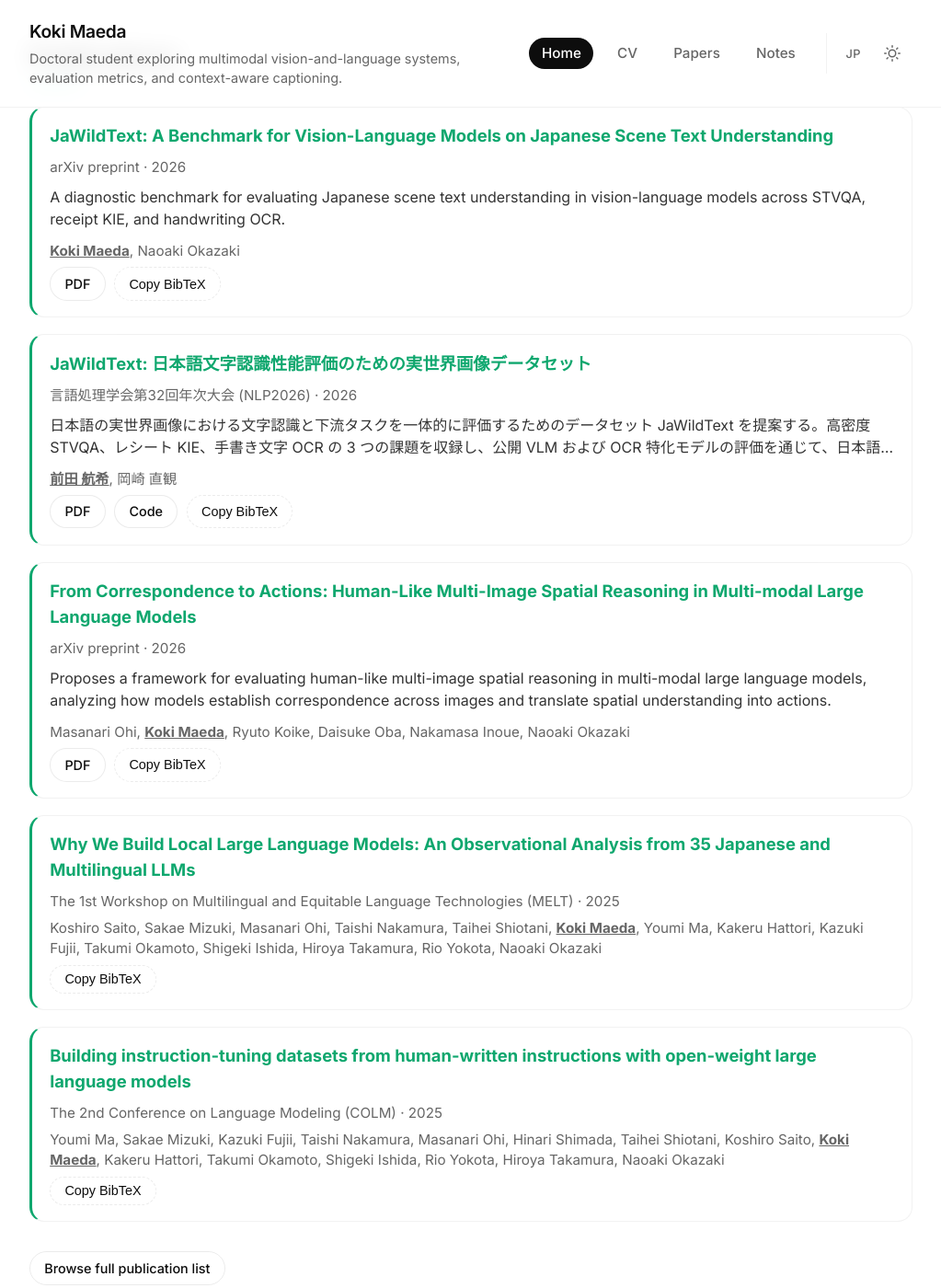
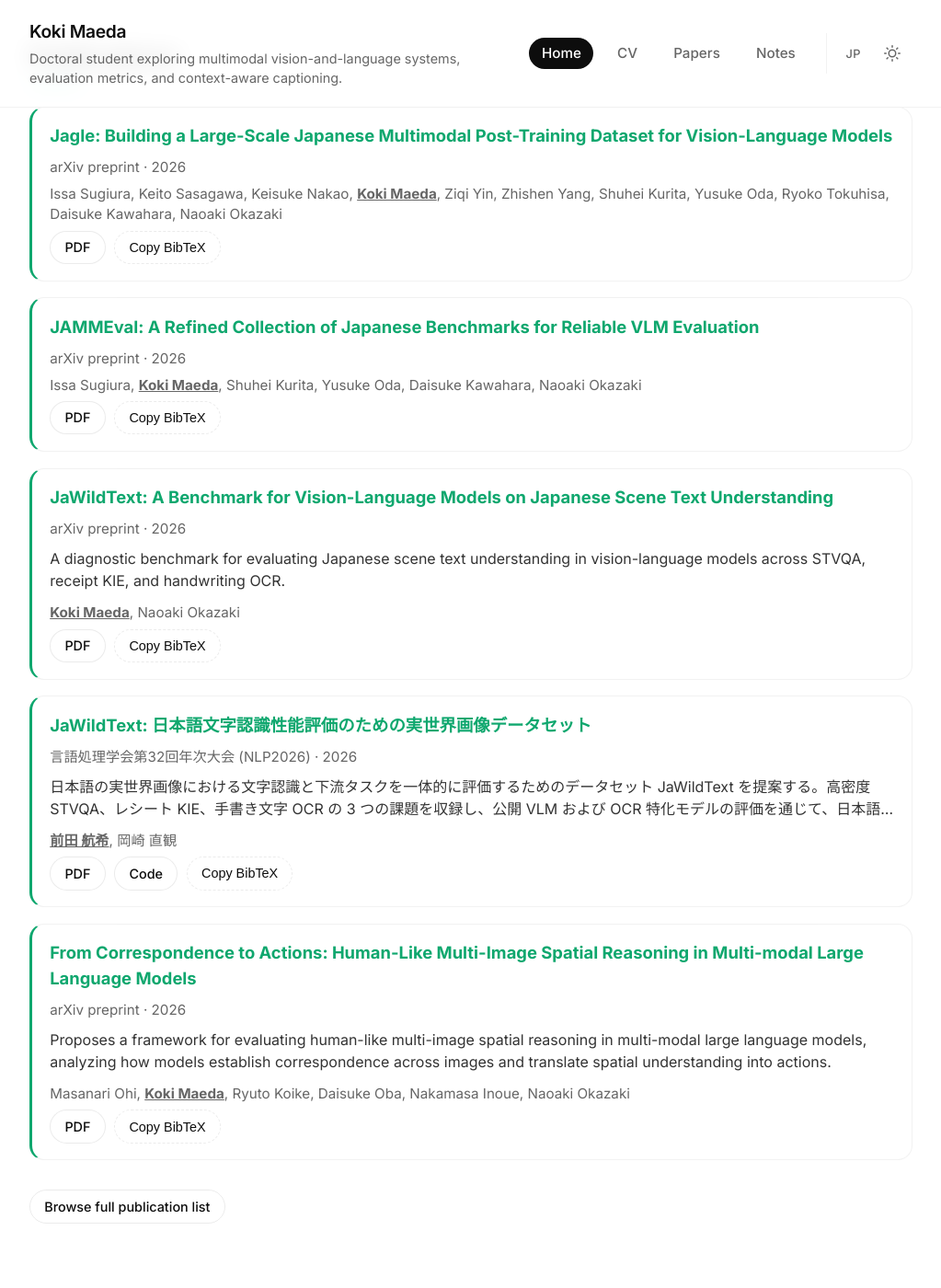
Before and after one commit to Silviase/silviase.github.io, a Jekyll site: the page built from index.md, in a window 1280 px wide and 1400 px high, scrolled down 936 px. Shown: the whole window at 92% size, without its empty margins (128-1151 px from the left). Built offline with Jekyll 4.4.1, drawn with Linux system fonts in a browser that asks for light colours.

Commit message:
feat: add JAMMEval and Jagle as co-authored papers
Co-Authored-By: Claude Opus 4.6 (1M context) <noreply@anthropic.com>

```diff
--- a/_data/cv_publications.yml
+++ b/_data/cv_publications.yml
@@ -1,3 +1,11 @@
+- id: 2026_jammeval
+  date: 'April 2026'
+  pages: 'arXiv preprint'
+  page_count: '16 pages'
+- id: 2026_jagle
+  date: 'April 2026'
+  pages: 'arXiv preprint'
+  page_count: '18 pages'
 - id: 2026_jawildtext
   date: 'March 2026'
   pages: 'arXiv preprint'
--- /dev/null
+++ b/_papers/2026_jagle.md
@@ -0,0 +1,30 @@
+---
+title: 'Jagle: Building a Large-Scale Japanese Multimodal Post-Training Dataset for
+  Vision-Language Models'
+authors:
+  - Issa Sugiura
+  - Keito Sasagawa
+  - Keisuke Nakao
+  - Koki Maeda
+  - Ziqi Yin
+  - Zhishen Yang
+  - Shuhei Kurita
+  - Yusuke Oda
+  - Ryoko Tokuhisa
+  - Daisuke Kawahara
+  - Naoaki Okazaki
+venue: arXiv preprint
+date: 2026-04-02
+type: international
+pdf: https://arxiv.org/pdf/2604.02048
+bibtex: |
+  @misc{sugiura2026jagle,
+    title={Jagle: Building a Large-Scale Japanese Multimodal Post-Training Dataset for Vision-Language Models},
+    author={Issa Sugiura and Keito Sasagawa and Keisuke Nakao and Koki Maeda and Ziqi Yin and Zhishen Yang and Shuhei Kurita and Yusuke Oda and Ryoko Tokuhisa and Daisuke Kawahara and Naoaki Okazaki},
+    year={2026},
+    eprint={2604.02048},
+    archivePrefix={arXiv},
+    primaryClass={cs.CV},
+    url={https://arxiv.org/abs/2604.02048}
+  }
+---
--- /dev/null
+++ b/_papers/2026_jammeval.md
@@ -0,0 +1,24 @@
+---
+title: 'JAMMEval: A Refined Collection of Japanese Benchmarks for Reliable VLM Evaluation'
+authors:
+  - Issa Sugiura
+  - Koki Maeda
+  - Shuhei Kurita
+  - Yusuke Oda
+  - Daisuke Kawahara
+  - Naoaki Okazaki
+venue: arXiv preprint
+date: 2026-04-01
+type: international
+pdf: https://arxiv.org/pdf/2604.00909
+bibtex: |
+  @misc{sugiura2026jammeval,
+    title={JAMMEval: A Refined Collection of Japanese Benchmarks for Reliable VLM Evaluation},
+    author={Issa Sugiura and Koki Maeda and Shuhei Kurita and Yusuke Oda and Daisuke Kawahara and Naoaki Okazaki},
+    year={2026},
+    eprint={2604.00909},
+    archivePrefix={arXiv},
+    primaryClass={cs.CV},
+    url={https://arxiv.org/abs/2604.00909}
+  }
+---
```
